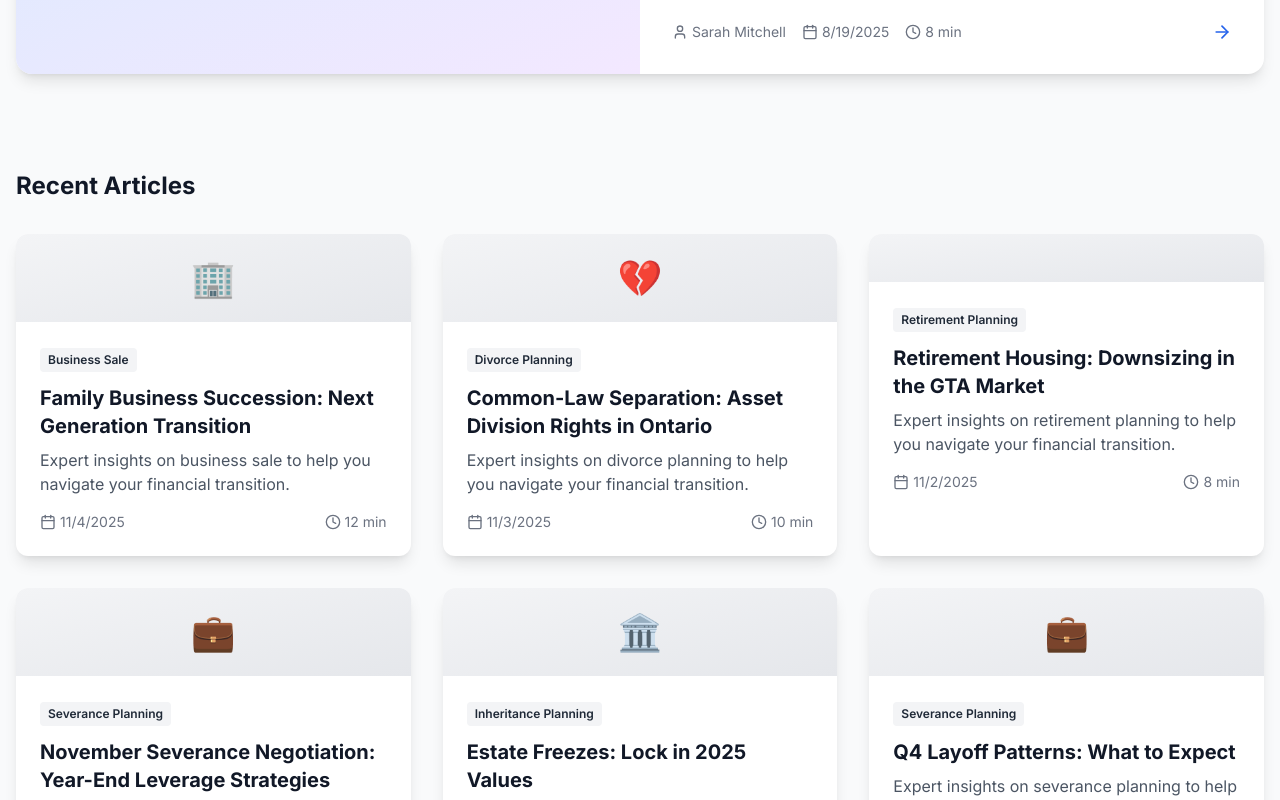
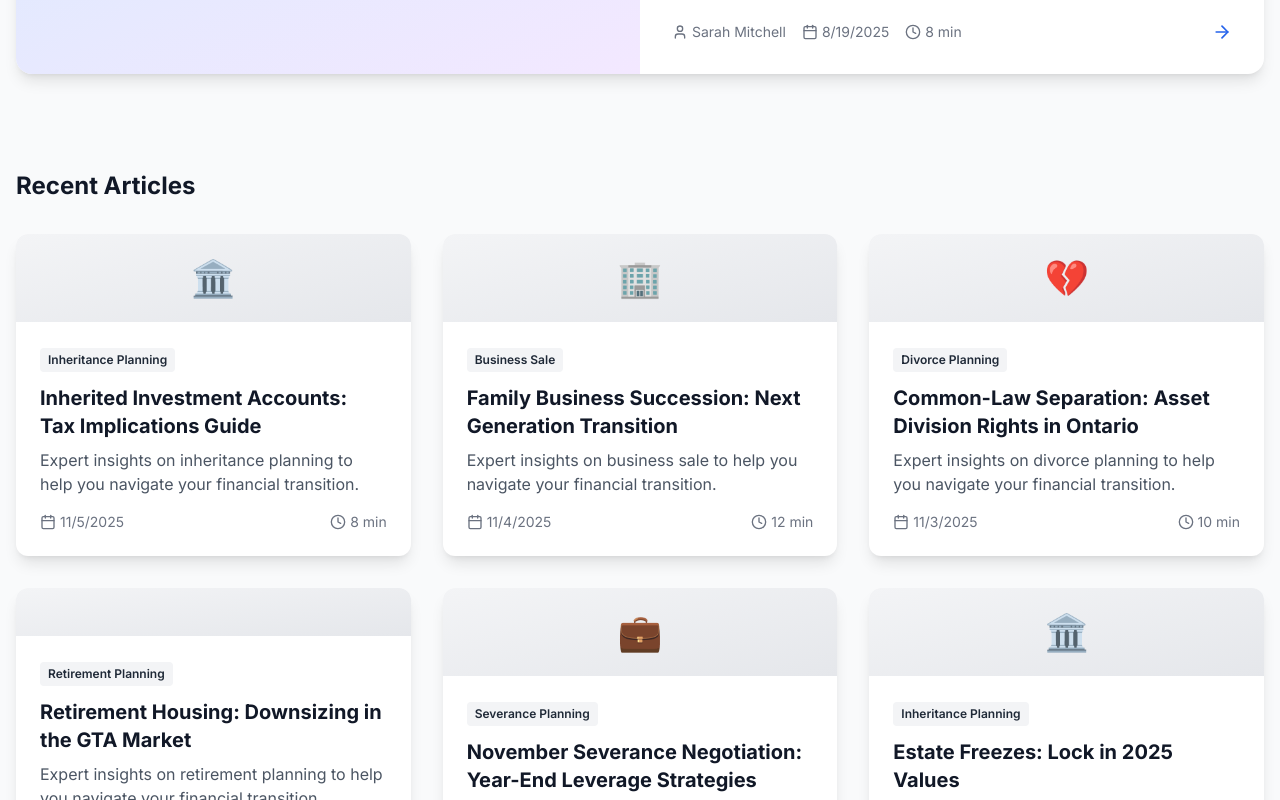
Before and after one commit to HustleHarder86/Investing, a Next.js app: page /blog in a window 1280 px wide. Shown: the part 737-1537 px from the top of the page. Built offline with nearby package versions, Linux system fonts and the light colour scheme; no server answers.

Commit message:
📚 Auto-publish scheduled blog post for 2025-11-05

```diff
--- a/content/blog-schedule.json
+++ b/content/blog-schedule.json
@@ -406,7 +406,7 @@
       "title": "Inherited Investment Accounts: Tax Implications Guide",
       "category": "Inheritance Planning",
       "author": "Sarah Mitchell",
-      "status": "pending"
+      "status": "published"
     },
     {
       "date": "2025-11-06",
--- a/src/app/blog/page.tsx
+++ b/src/app/blog/page.tsx
@@ -10,6 +10,18 @@
 
 // Blog posts data - in production, this would come from a CMS or database
 const blogPosts = [
+  {
+    slug: 'inherited-investment-accounts-tax',
+    title: 'Inherited Investment Accounts: Tax Implications Guide',
+    excerpt: 'Expert insights on inheritance planning to help you navigate your financial transition.',
+    author: 'Sarah Mitchell',
+    authorTitle: 'CFP®, Estate Planning Specialist',
+    date: '2025-11-05',
+    readTime: '8 min',
+    category: 'Inheritance Planning',
+    categorySlug: 'inheritance-planning',
+    featured: false
+  },
   {
     slug: 'family-business-succession-planning',
     title: 'Family Business Succession: Next Generation Transition',
```
Also changed, not shown: src/app/blog/inherited-investment-accounts-tax/page.tsx (renamed from content/scheduled-posts/inherited-investment-accounts-tax.tsx), 1 other file (tests, documents, lock files or other folders).
